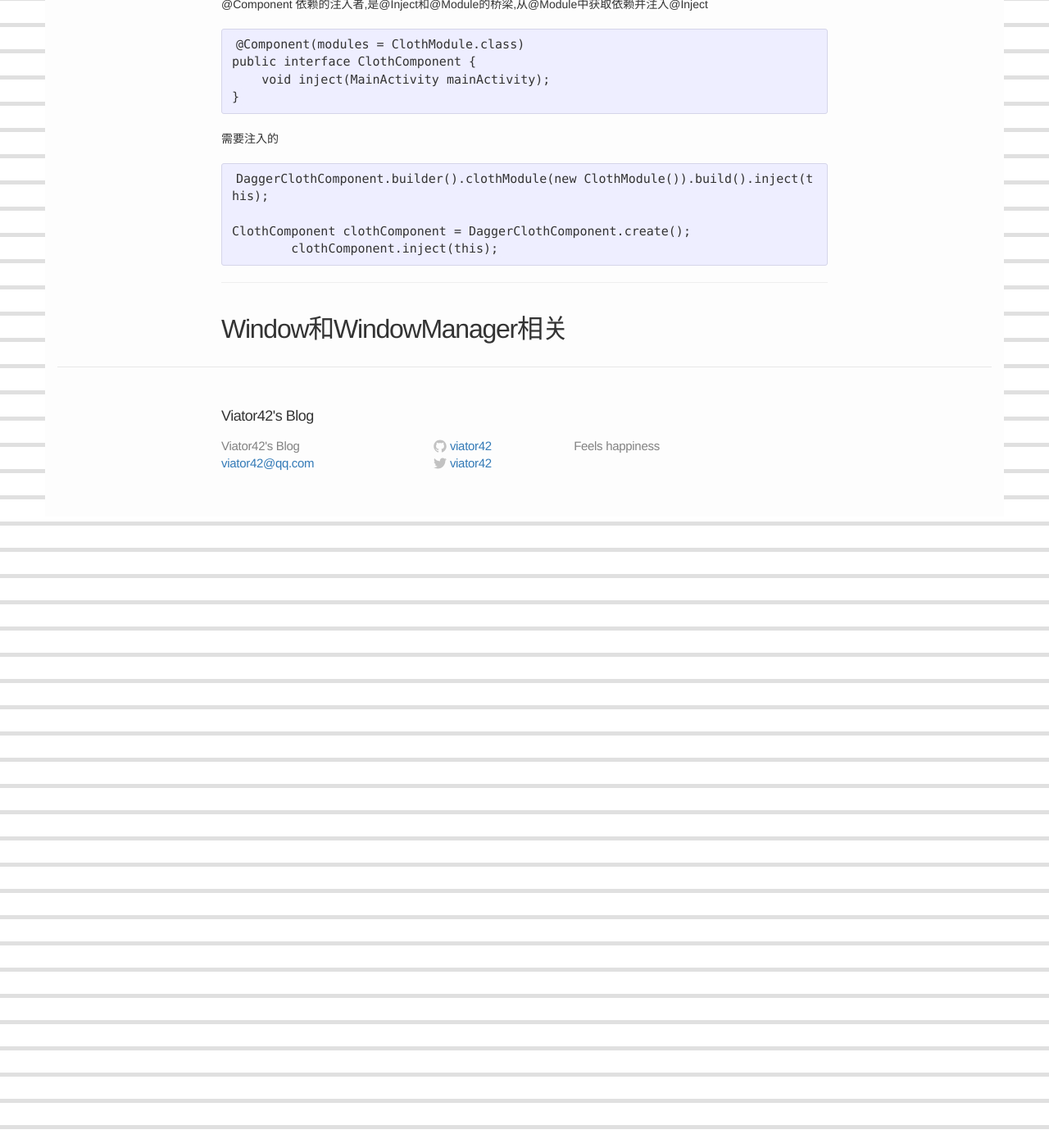
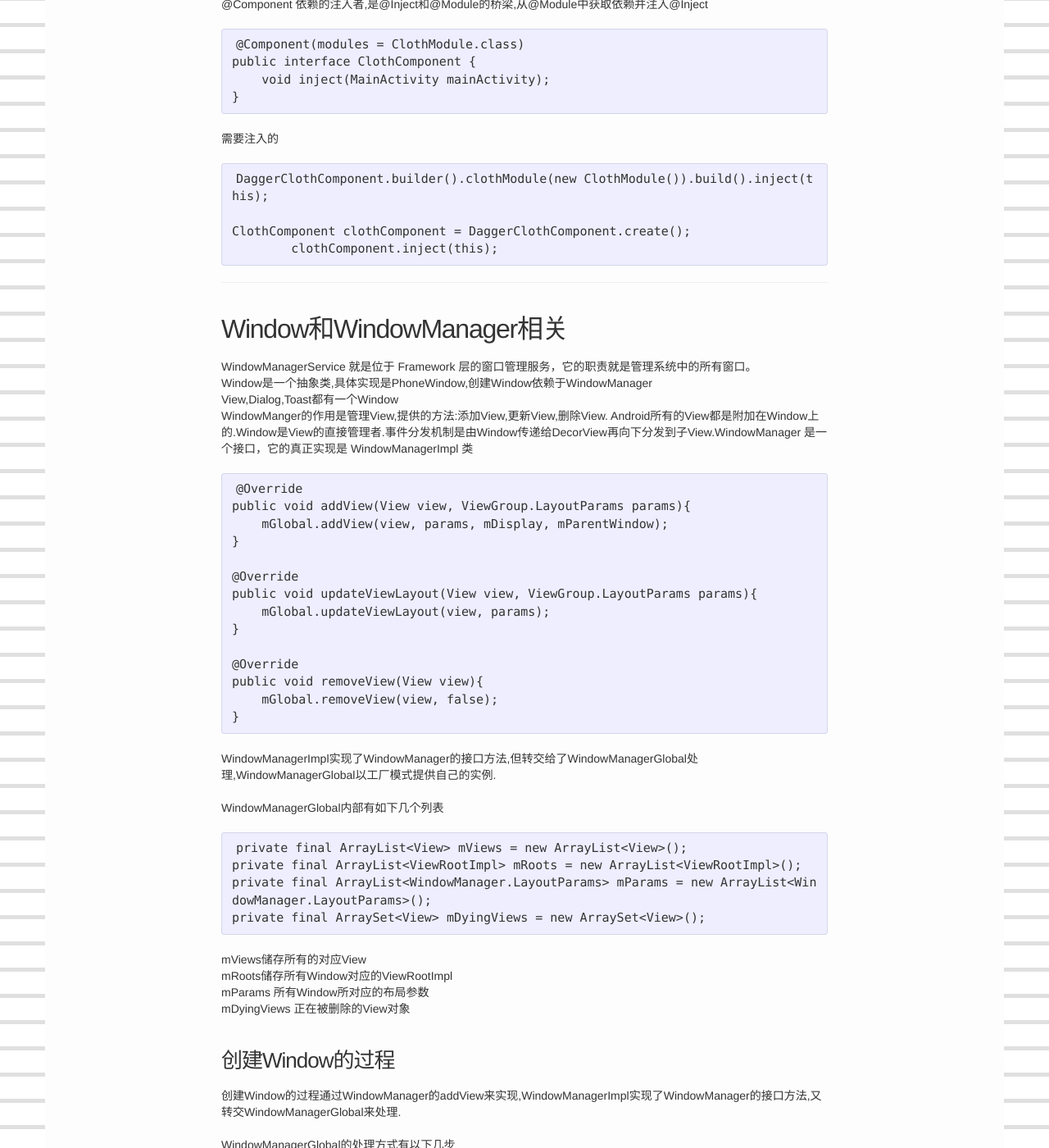
Before and after one commit to viator42/viator42.github.io, a Jekyll site: the page built from _posts/2014-4-4-android-note.markdown, in a window 1280 px wide and 1400 px high, scrolled down 68651 px. Shown: the whole window at 82% size. Built offline with Jekyll 4.4.1, drawn with Linux system fonts in a browser that asks for light colours; some of the changed text lies outside the part shown.

Commit message:
update post

```diff
--- a/_posts/2014-4-4-android-note.markdown
+++ b/_posts/2014-4-4-android-note.markdown
@@ -3000,3 +3000,51 @@ Dagger是Android使用的依赖注入框架
 --------
 
 ## Window和WindowManager相关
+
+WindowManagerService 就是位于 Framework 层的窗口管理服务，它的职责就是管理系统中的所有窗口。
+Window是一个抽象类,具体实现是PhoneWindow,创建Window依赖于WindowManager
+View,Dialog,Toast都有一个Window
+WindowManger的作用是管理View,提供的方法:添加View,更新View,删除View.
+Android所有的View都是附加在Window上的.Window是View的直接管理者.事件分发机制是由Window传递给DecorView再向下分发到子View.WindowManager 是一个接口，它的真正实现是 WindowManagerImpl 类
+
+    @Override
+    public void addView(View view, ViewGroup.LayoutParams params){
+        mGlobal.addView(view, params, mDisplay, mParentWindow);
+    }
+
+    @Override
+    public void updateViewLayout(View view, ViewGroup.LayoutParams params){
+        mGlobal.updateViewLayout(view, params);
+    }
+
+    @Override
+    public void removeView(View view){
+        mGlobal.removeView(view, false);
+    }
+
+WindowManagerImpl实现了WindowManager的接口方法,但转交给了WindowManagerGlobal处理,WindowManagerGlobal以工厂模式提供自己的实例.
+
+WindowManagerGlobal内部有如下几个列表
+
+    private final ArrayList<View> mViews = new ArrayList<View>();
+    private final ArrayList<ViewRootImpl> mRoots = new ArrayList<ViewRootImpl>();
+    private final ArrayList<WindowManager.LayoutParams> mParams = new ArrayList<WindowManager.LayoutParams>();
+    private final ArraySet<View> mDyingViews = new ArraySet<View>();
+
+mViews储存所有的对应View
+mRoots储存所有Window对应的ViewRootImpl
+mParams 所有Window所对应的布局参数
+mDyingViews 正在被删除的View对象
+
+### 创建Window的过程
+
+创建Window的过程通过WindowManager的addView来实现,WindowManagerImpl实现了WindowManager的接口方法,又转交WindowManagerGlobal来处理.
+
+WindowManagerGlobal的处理方式有以下几步
+
+* 创建ViewRootImpl
+* 通过ViewRootImpl来更新界面完成Window的添加过程
+
+--------
+
+## Activity的启动过程
```
